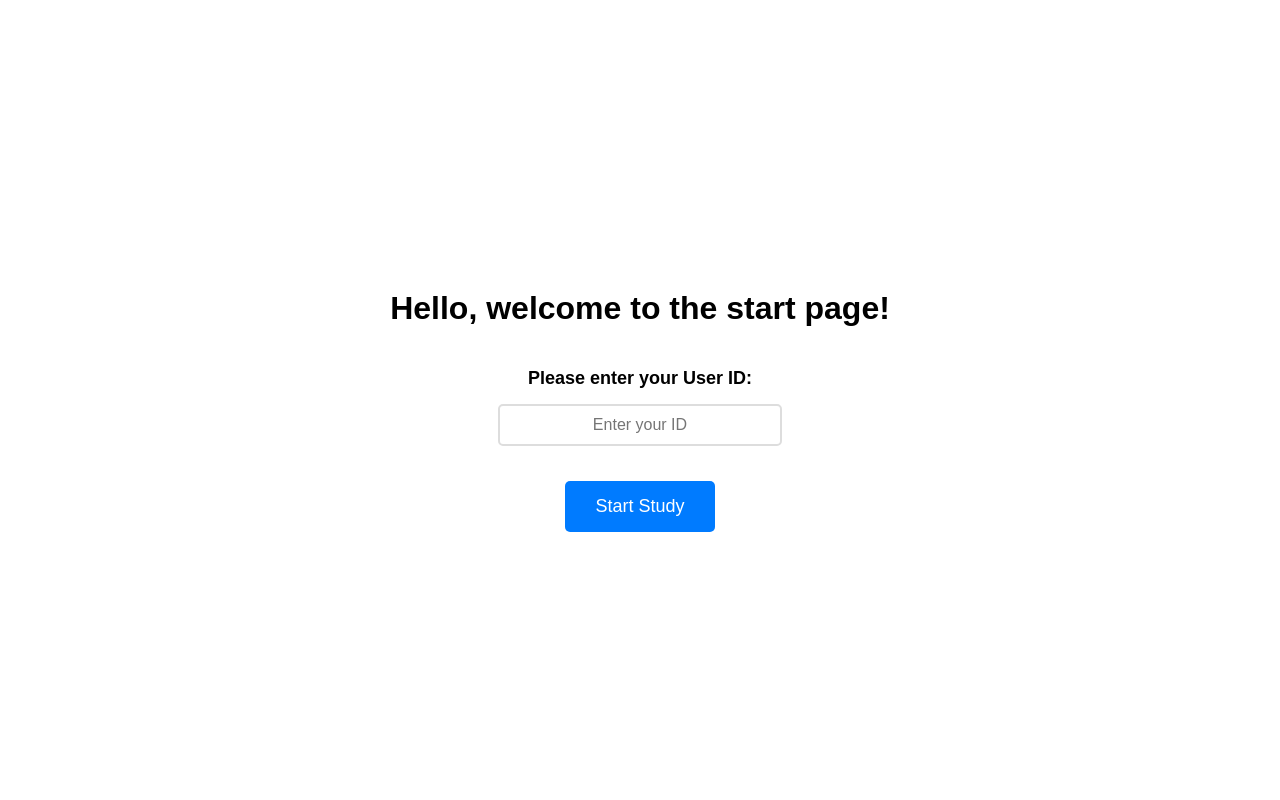
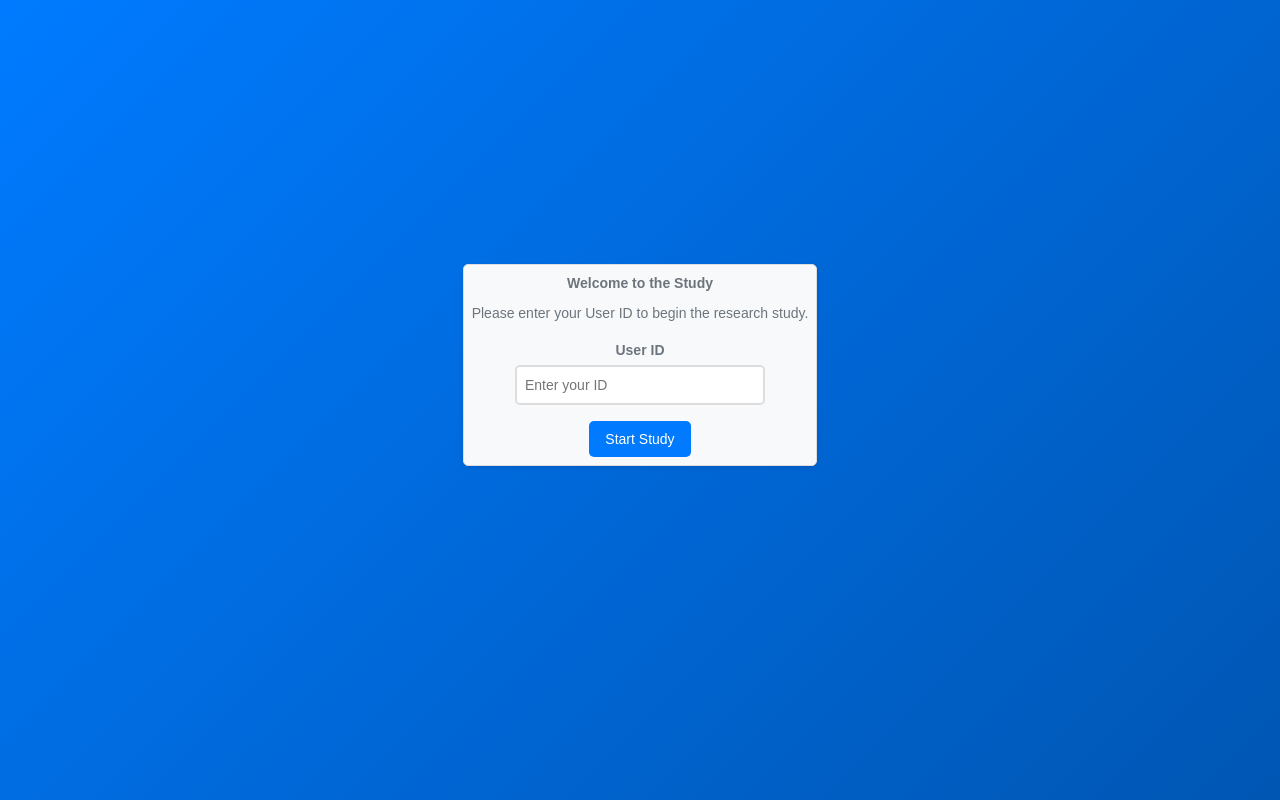
Before and after one commit to taubsity/datadings, a Flask app: page / in a window 1280 px wide. Run offline with Flask 3, Linux system fonts and the light colour scheme.

Commit message:
Refactor styling and layout for consistency; implement CSS custom properties for theming and enhance form elements on start page

```diff
--- a/static/styles.css
+++ b/static/styles.css
@@ -1,90 +1,266 @@
-/* Container aligned to the left */
+/* CSS Custom Properties for consistent theming */
+:root {
+	--primary-color: #007bff;
+	--primary-hover: #0056b3;
+	--secondary-color: #6c757d;
+	--success-color: #28a745;
+	--danger-color: #dc3545;
+	--warning-color: #ffc107;
+	--light-bg: #f8f9fa;
+	--border-color: #ddd;
+	--border-radius: 5px;
+	--spacing-sm: 4px;
+	--spacing-md: 8px;
+	--spacing-lg: 16px;
+	--font-size: 14px;
+	--font-family: Arial, sans-serif;
+	--transition: all 0.2s ease;
+}
+
+/* Global reset and base styles */
+* {
+	font-size: var(--font-size);
+	font-family: var(--font-family);
+	box-sizing: border-box;
+}
+
+body {
+	margin: 0;
+	line-height: 1.5;
+	padding-bottom: 70px; /* Space for footer */
+}
+
+/* Layout utilities */
 .container {
 	max-width: 90%;
-	margin-left: auto;
-	margin-right: auto;
+	margin: 0 auto;
+	padding: var(--spacing-md);
 }
 
-/* Ensure the table itself is left-aligned */
-#csvTable {
-	width: auto;
-	text-align: left;
+.flex-center {
+	display: flex;
+	justify-content: center;
+	align-items: center;
 }
 
-/* Set a fixed height for all table rows */
-#csvTable tbody tr {
-	height: 60px; /* Adjust the height as needed */
+.flex-column {
+	flex-direction: column;
 }
 
-/* Change cursor to pointer when hovering over table rows */
-#csvTable tbody tr:hover {
+.full-height {
+	min-height: 100vh;
+}
+
+/* Typography */
+h1,
+h2,
+h3,
+h4,
+h5,
+h6 {
+	margin: 0 0 var(--spacing-md) 0;
+	font-weight: 600;
+}
+
+p {
+	margin: var(--spacing-md) 0;
+	line-height: 1.6;
+}
+
+/* Buttons - unified styling */
+.btn {
+	padding: 10px var(--spacing-lg);
+	border: none;
+	border-radius: var(--border-radius);
+	cursor: pointer;
+	text-decoration: none;
+	display: inline-block;
+	transition: var(--transition);
+	font-weight: 500;
+}
+
+.btn-primary {
+	background-color: var(--primary-color);
+	color: white;
+}
+
+.btn-primary:hover {
+	background-color: var(--primary-hover);
+	color: white;
+	text-decoration: none;
+}
+
+.btn-close {
+	background: none;
+	border: none;
+	font-size: 1.2em;
+	cursor: pointer;
+	padding: var(--spacing-sm);
+}
+
+/* Close button for detail view */
+.btn-close-detail {
+	background-color: var(--primary-color);
+	color: white;
+	border: none;
+	padding: var(--spacing-sm) var(--spacing-md);
+	border-radius: var(--border-radius);
+	cursor: pointer;
+	transition: var(--transition);
+	font-weight: 500;
+}
+
+.btn-close-detail:hover {
+	background-color: var(--primary-hover);
+	color: white;
+}
+
+/* Form elements */
+.form-group {
+	margin-bottom: var(--spacing-md);
+}
+
+.form-label {
+	font-weight: 600;
+	margin-bottom: var(--spacing-sm);
+	display: block;
+}
+
+.form-input {
+	width: 100%;
+	padding: 10px var(--spacing-md);
+	border: 2px solid var(--border-color);
+	border-radius: var(--border-radius);
+	transition: var(--transition);
+}
+
+.form-input:focus {
+	outline: none;
+	border-color: var(--primary-color);
+}
+
+/* Cards */
+.card {
+	background: white;
+	border: 1px solid var(--border-color);
+	border-radius: var(--border-radius);
+	overflow: hidden;
+	box-shadow: 0 2px 4px rgba(0, 0, 0, 0.1);
+}
+
+.card-header {
+	background-color: var(--light-bg);
+	padding: var(--spacing-md);
+	border-bottom: 1px solid var(--border-color);
+	display: flex;
+	justify-content: space-between;
+	align-items: center;
+}
+
+.card-body {
+	padding: var(--spacing-md);
+}
+
+/* Table styling */
+.table {
+	width: 100%;
+	border-collapse: collapse;
+	margin-bottom: var(--spacing-lg);
+	table-layout: fixed; /* Forces consistent column widths */
+}
+
+.table th,
+.table td {
+	padding: 12px var(--spacing-sm);
+	text-align: left;
+	border-bottom: 1px solid var(--border-color);
+	vertical-align: top;
+	height: 60px; /* Fixed height for all cells */
+	overflow: hidden; /* Prevent content from expanding cell */
+}
+
+.table th {
+	background-color: var(--light-bg);
+	font-weight: 600;
+	position: sticky;
+	top: 0;
+}
+
+.table tbody tr {
+	transition: var(--transition);
+	height: 60px; /* Fixed row height */
+}
+
+.table tbody tr:hover {
+	background-color: var(--primary-hover);
 	cursor: pointer;
 }
 
-/* Set a maximum width for all table columns and enable text wrapping */
-#csvTable tbody tr td {
-	max-width: 200px; /* Adjust max width as needed */
-	white-space: normal; /* Allows text wrapping */
+.table tbody tr td {
+	max-width: 200px;
+	white-space: normal;
 	word-wrap: break-word;
 	overflow-wrap: break-word;
 	overflow: hidden;
 	text-overflow: ellipsis;
+	height: 60px; /* Ensure consistent height */
+	box-sizing: border-box; /* Include padding in height calculation */
 }
 
-/* Expandable content aligned left */
-.expandable-content {
-	padding: 10px;
-	background-color: #f8f9fa;
-	font-size: 14px;
-	text-align: left;
-
-	/* Ensure max width and align left */
-	max-width: 100%;
-	margin-left: auto;
-	margin-right: auto;
-
-	/* Ensure text wraps properly */
-	white-space: normal;
-	word-wrap: break-word;
-	overflow-wrap: break-word;
+/* Ranking radio buttons */
+.ranking-options {
+	display: flex;
+	gap: var(--spacing-sm);
+	align-items: center;
 }
 
-/* Abstract and Authors should wrap inside the box */
-.abstract-box,
-.authors-box {
-	background-color: #ffffff;
-	padding: 8px;
-	border: 1px solid #ddd;
-	border-radius: 5px;
-
-	/* Ensure text wraps inside */
-	white-space: normal;
-	word-wrap: break-word;
-	overflow-wrap: break-word;
-
-	/* Keep it inside the max-width */
-	max-width: 100%;
+.rank-radio {
+	margin: 0 2px;
+	cursor: pointer;
 }
 
-/* Align expandable content to the left under the first column */
-#csvTable tbody tr.child {
-	white-space: normal !important;
-	display: flex;
-	justify-content: flex-start; /* Align left */
-	padding-left: 20px; /* Optional: Add left padding for better readability */
+.timer {
+	border-radius: var(--border-radius);
+	font-weight: 600;
+	border: none;
 }
 
-p {
-	width: 70%;
-	margin-left: auto;
-	margin-right: auto;
-	margin-bottom: 20px;
-	margin-top: 20px;
+/* Footer component */
+.footer {
+	position: fixed;
+	bottom: 0;
+	left: 0;
+	right: 0;
+	background: white;
+	border-top: 1px solid var(--border-color);
+	padding: var(--spacing-sm) var(--spacing-sm);
+	z-index: 1000;
+	display: flex;
+	justify-content: flex-end;
+	align-items: center;
+	height: 30px;
 }
 
-/* Detail page specific styling */
+/* Page-specific layouts */
+.start-page {
+	background: linear-gradient(
+		135deg,
+		var(--primary-color) 0%,
+		var(--primary-hover) 100%
+	);
+	color: white;
+	text-align: center;
+}
+
+.start-page .card {
+	background: var(--light-bg);
+	color: var(--secondary-color);
+	max-width: 400px;
+	margin: 0 auto;
+}
+
 .detail-body {
-	background-color: #6c757d; /* Grey background for the entire page */
+	background-color: var(--secondary-color);
 }
 
 .detail-container {
@@ -97,20 +273,13 @@ p {
 
 .detail-card {
 	width: 80%;
+	max-width: 1000px;
 }
 
-/* Adjust paragraph styling within the detail card */
-.detail-card .card-body p {
-	font-size: 18px;
-	margin: 0.2em;
-	width: 100%;
-	overflow-wrap: break-word;
-}
-
-/* Fixed column widths for the detail view table */
 .detail-table th {
 	width: 40%;
 	white-space: nowrap;
+	background-color: var(--light-bg);
 }
 
 .detail-table td {
@@ -118,73 +287,91 @@ p {
 	word-wrap: break-word;
 }
 
-/* Timer display styling */
-#timer {
-	position: fixed;
-	top: 10px;
-	right: 10px;
-	background-color: #ffffff;
-	border: 1px solid #ddd;
-	padding: 5px 10px;
-	border-radius: 5px;
-	font-size: 16px;
-	z-index: 1000;
+/* Expandable content */
+.expandable-content {
+	padding: var(--spacing-md);
+	background-color: var(--light-bg);
+	border-left: 4px solid var(--primary-color);
+	margin: var(--spacing-sm) 0;
 }
 
-/* Start page styling */
-.start-page-body {
-	display: flex;
-	flex-direction: column;
-	justify-content: center;
-	align-items: center;
-	height: 100vh;
-	margin: 0;
-	font-family: Arial, sans-serif;
+.content-box {
+	background: white;
+	padding: var(--spacing-md);
+	border: 1px solid var(--border-color);
+	border-radius: var(--border-radius);
+	margin: var(--spacing-sm) 0;
 }
 
-.start-button {
-	margin-top: 20px;
-	padding: 15px 30px;
-	font-size: 18px;
-	background-color: #007bff;
-	color: white;
-	border: none;
-	border-radius: 5px;
-	cursor: pointer;
-	text-decoration: none;
-	display: inline-block;
+/* Responsive design */
+@media (max-width: 768px) {
+	.container {
+		max-width: 95%;
+		padding: var(--spacing-sm);
 	}
 
-.start-button:hover {
-	background-color: #0056b3;
-	color: white;
-	text-decoration: none;
+	.table th,
+	.table td {
+		padding: var(--spacing-sm);
+		max-width: 150px;
 	}
 
-/* User ID form styling */
-.user-id-form {
-	display: flex;
-	flex-direction: column;
-	align-items: center;
-	gap: 15px;
-	margin-top: 20px;
+	.detail-card {
+		width: 95%;
 	}
 
-.user-id-form label {
-	font-size: 18px;
-	font-weight: bold;
+	.footer {
+		padding: var(--spacing-sm);
+		height: 45px;
 	}
 
-.user-id-form input[type="text"] {
-	padding: 10px 15px;
-	font-size: 16px;
-	border: 2px solid #ddd;
-	border-radius: 5px;
-	width: 250px;
+	.timer {
+		font-size: 12px;
+		padding: 6px var(--spacing-sm);
+	}
+
+	body {
+		padding-bottom: 65px; /* Adjust for smaller footer on mobile */
+	}
+}
+
+/* Utility classes */
+.text-center {
 	text-align: center;
 }
-
-.user-id-form input[type="text"]:focus {
-	outline: none;
-	border-color: #007bff;
+.text-left {
+	text-align: left;
 }
+.text-right {
+	text-align: right;
+}
+.mb-0 {
+	margin-bottom: 0;
+}
+.mb-1 {
+	margin-bottom: var(--spacing-sm);
+}
+.mb-2 {
+	margin-bottom: var(--spacing-md);
+}
+.mb-3 {
+	margin-bottom: var(--spacing-lg);
+}
+.mt-1 {
+	margin-top: var(--spacing-sm);
+}
+.mt-2 {
+	margin-top: var(--spacing-md);
+}
+.mt-3 {
+	margin-top: var(--spacing-lg);
+}
+.d-flex {
+	display: flex;
+}
+.justify-between {
+	justify-content: space-between;
+}
+.align-center {
+	align-items: center;
+}
--- a/templates/start.html
+++ b/templates/start.html
@@ -3,35 +3,46 @@
 	<head>
 		<meta charset="UTF-8" />
 		<meta name="viewport" content="width=device-width, initial-scale=1.0" />
-		<title>Start Page</title>
+		<title>Study Application</title>
 		<link
 			rel="stylesheet"
 			href="{{ url_for('static', filename='styles.css') }}"
 		/>
 	</head>
-	<body class="start-page-body">
-		<h1>Hello, welcome to the start page!</h1>
+	<body class="start-page flex-center full-height">
+		<div class="card">
+			<div class="card-body text-center">
+				<h1 class="mb-2">Welcome to the Study</h1>
+				<p class="mb-3">
+					Please enter your User ID to begin the research study.
+				</p>
 
 				<form
 					action="/study"
 					method="POST"
-			class="user-id-form"
 					onsubmit="prepareStudyStart()"
 				>
-			<label for="user_id">Please enter your User ID:</label>
+					<div class="form-group">
+						<label for="user_id" class="form-label">User ID</label>
 						<input
 							type="text"
 							id="user_id"
 							name="user_id"
+							class="form-input"
 							required
 							placeholder="Enter your ID"
+							style="width: 250px; margin: 0 auto;"
 						/>
-			<button type="submit" class="start-button">Start Study</button>
+					</div>
+					<button type="submit" class="btn btn-primary mt-2">
+						Start Study
+					</button>
 				</form>
+			</div>
+		</div>
 
 		<script>
 			function prepareStudyStart() {
-				// Set flag to start timer when study page loads
 				sessionStorage.setItem("startTimer", "true");
 			}
 		</script>
```
Also changed, not shown: templates/detail.html (+10 -3 lines), templates/index.html (+38 -11 lines). Lines whose indentation alone changed are shown as unchanged.
